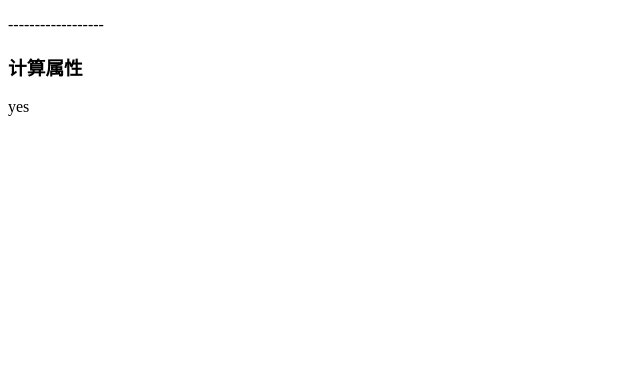
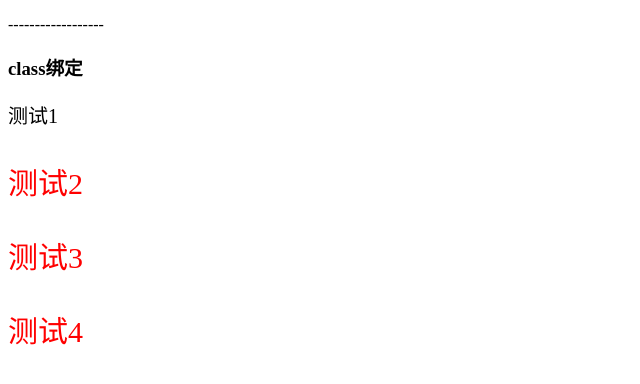
Before and after one commit to jeremyke/vue-blog, a Vue app in the folder vue-project/: page / in a window 1280 px wide. Shown: the top 384 px of the page, without its empty margins (0-640 px from the left). Built offline with nearby package versions, Linux system fonts and the light colour scheme.

Commit message:
feat:class绑定

```diff
--- a/vue-project/src/App.vue
+++ b/vue-project/src/App.vue
@@ -8,6 +8,7 @@ import EventParam from './components/EventParam.vue'
 import EventXiuShiFu from './components/EventXiuShiFu.vue'
 import ArrayChange from './components/ArrayChange.vue'
 import CalculateAttr from './components/CalculateAttr.vue'
+import ClassBind from './components/ClassBind.vue'
 </script>
 
 <template>
@@ -26,6 +27,8 @@ import CalculateAttr from './components/CalculateAttr.vue'
 <!--  <EventXiuShiFu />-->
 <!--  <p>&#45;&#45;&#45;&#45;&#45;&#45;&#45;&#45;&#45;&#45;&#45;&#45;&#45;&#45;&#45;&#45;&#45;&#45;</p>-->
 <!--  <ArrayChange />-->
+<!--  <p>&#45;&#45;&#45;&#45;&#45;&#45;&#45;&#45;&#45;&#45;&#45;&#45;&#45;&#45;&#45;&#45;&#45;&#45;</p>-->
+<!--  <CalculateAttr />-->
   <p>------------------</p>
-  <CalculateAttr />
+  <ClassBind />
 </template>
--- /dev/null
+++ b/vue-project/src/components/ClassBind.vue
@@ -0,0 +1,46 @@
+<template>
+  <h3>class绑定</h3>
+  <p :class="{'active':isActive,'text-danger':hasError}">测试1</p>
+  <p :class="classObj">测试2</p>
+  <p :class="[arrActive,arrHasError]">测试3</p>
+  <p :class="[classObj]">测试4</p>
+
+</template>
+
+<script>
+export default {
+  //属性
+  data(){
+    return {
+      isActive:true,
+      hasError:false,
+      classObj:{
+        "active":false,
+        "text-danger":true,
+      },
+      arrActive:"active",
+      arrHasError:"text-danger",
+    }
+  },
+
+  //计算属性
+  computed:{
+
+  },
+
+  //方法
+  methods:{
+
+  }
+}
+</script>
+
+<style>
+.active{
+  font-size: 20px;
+}
+.text-danger{
+  color: red;
+  font-size: 30px;
+}
+</style>
```
